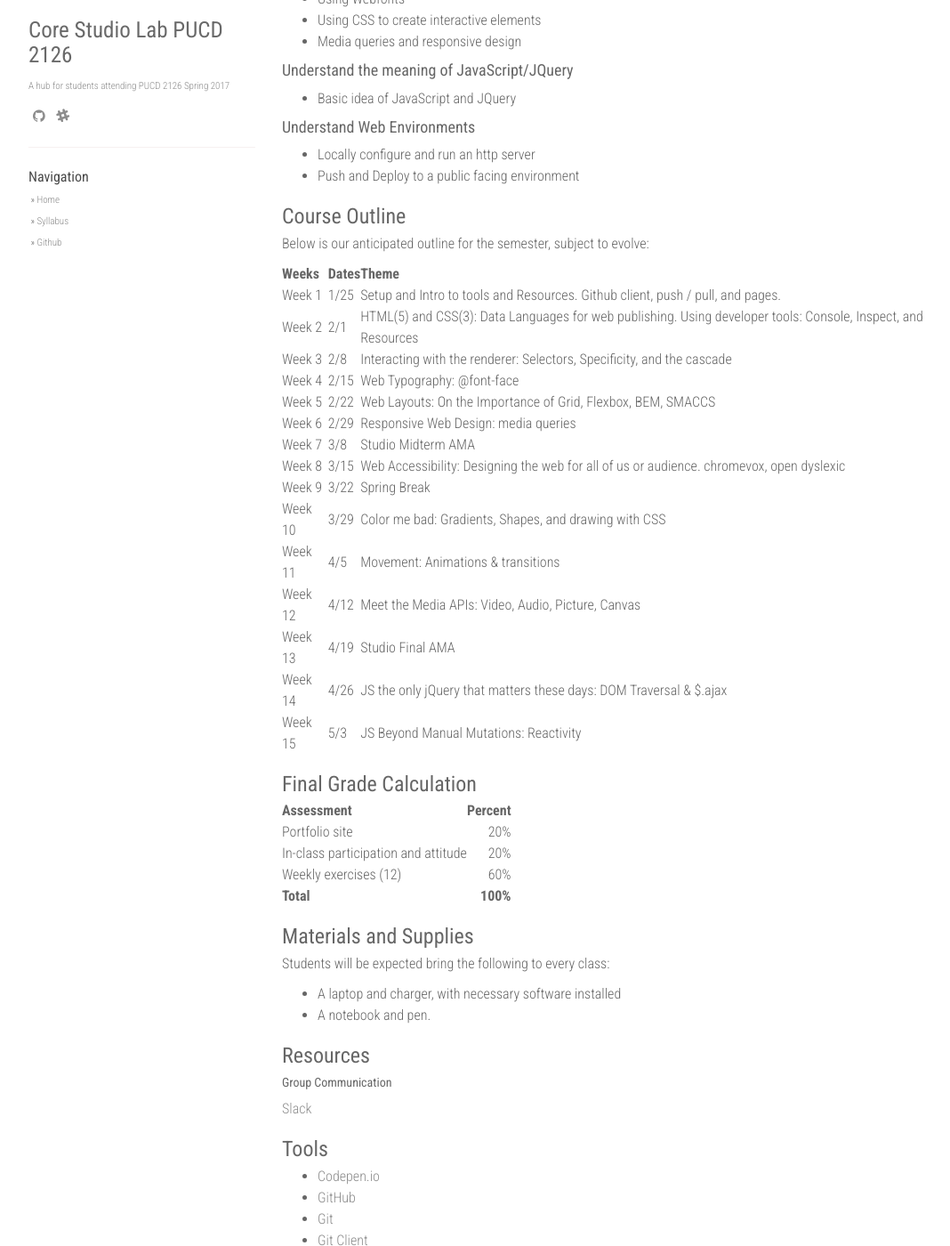
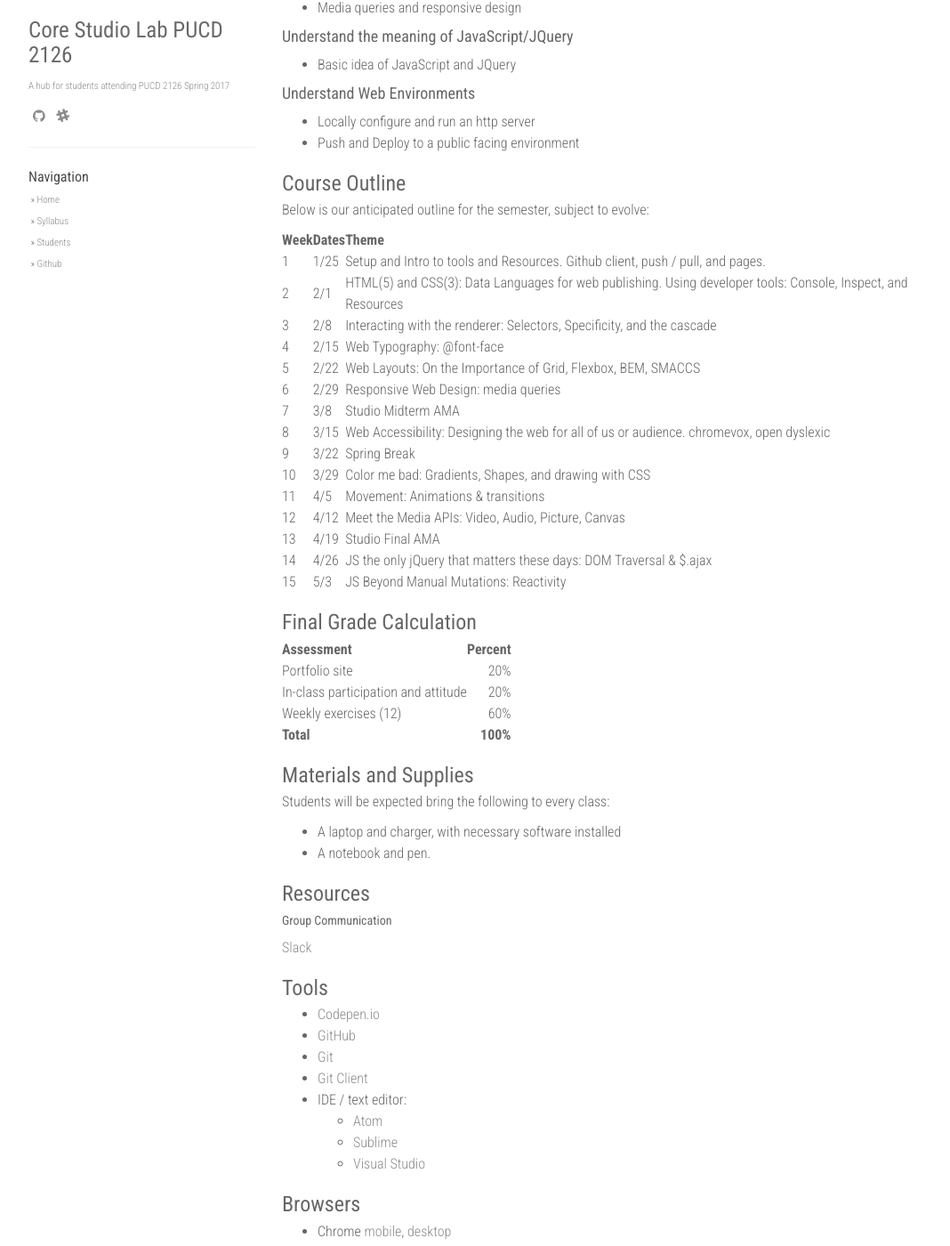
Before and after one commit to jessica-dantas/PUCD-2126.github.io, a Jekyll site: the page built from syllabus.md, in a window 1280 px wide and 1400 px high, scrolled down 966 px. Shown: the whole window at 89% size, without its empty margins (53-1121 px from the left). Built offline with Jekyll 4.4.1, drawn with Linux system fonts in a browser that asks for light colours; nearby versions of some CDN libraries; comment, search, counter and statistics services are not loaded.

Commit message:
a student page

```diff
--- a/_config.yml
+++ b/_config.yml
@@ -20,6 +20,8 @@
 urls:
     - text: Syllabus
       url: /syllabus/
+    - text: Students
+      url: /students/
     - text: Github
       url: https://github.com/PUCD-2126
 
--- a/syllabus.md
+++ b/syllabus.md
@@ -59,23 +57,23 @@
 ### Course Outline
 Below is our anticipated outline for the semester, subject to evolve:
 
-| Weeks  | Dates | Theme |
+| Week   | Dates | Theme |
 | ------ | ----- | ----- |
-| Week 1 | 1/25 | Setup and Intro to tools and Resources. Github client, push / pull, and pages. |
-| Week 2 | 2/1 | HTML(5) and CSS(3): Data Languages for web publishing. Using developer tools: Console, Inspect, and Resources |
-| Week 3 | 2/8 | Interacting with the renderer: Selectors, Specificity, and the cascade |
-| Week 4 | 2/15 | Web Typography: @font-face |
-| Week 5 | 2/22 | Web Layouts: On the Importance of Grid, Flexbox, BEM, SMACCS |
-| Week 6 | 2/29 | Responsive Web Design: media queries |
-| Week 7 | 3/8 |  Studio Midterm AMA |
-| Week 8 | 3/15 | Web Accessibility: Designing the web for all of us or audience. chromevox, open dyslexic |
-| Week 9 | 3/22 | Spring Break |
-| Week 10 | 3/29 | Color me bad: Gradients, Shapes, and drawing with CSS |
-| Week 11 | 4/5 | Movement: Animations & transitions |
-| Week 12 | 4/12 | Meet the Media APIs: Video, Audio, Picture, Canvas |
-| Week 13 | 4/19 | Studio Final AMA |
-| Week 14 | 4/26 | JS the only jQuery that matters these days: DOM Traversal & $.ajax |
-| Week 15 | 5/3 | JS Beyond Manual Mutations: Reactivity |
+| 1      | 1/25 | Setup and Intro to tools and Resources. Github client, push / pull, and pages. |
+| 2      | 2/1  | HTML(5) and CSS(3): Data Languages for web publishing. Using developer tools: Console, Inspect, and Resources |
+| 3      | 2/8  | Interacting with the renderer: Selectors, Specificity, and the cascade |
+| 4      | 2/15 | Web Typography: @font-face |
+| 5      | 2/22 | Web Layouts: On the Importance of Grid, Flexbox, BEM, SMACCS |
+| 6      | 2/29 | Responsive Web Design: media queries |
+| 7      | 3/8  |  Studio Midterm AMA |
+| 8      | 3/15 | Web Accessibility: Designing the web for all of us or audience. chromevox, open dyslexic |
+| 9      | 3/22 | Spring Break |
+| 10     | 3/29 | Color me bad: Gradients, Shapes, and drawing with CSS |
+| 11     | 4/5  | Movement: Animations & transitions |
+| 12     | 4/12 | Meet the Media APIs: Video, Audio, Picture, Canvas |
+| 13     | 4/19 | Studio Final AMA |
+| 14     | 4/26 | JS the only jQuery that matters these days: DOM Traversal & $.ajax |
+| 15     | 5/3  | JS Beyond Manual Mutations: Reactivity |
 
 ### Final Grade Calculation
 
```
Also changed, not shown: other parts of syllabus.md (+0 -2 lines), _layouts/student.html (added, +23 -0 lines), students.md (added, +5 -0 lines).
